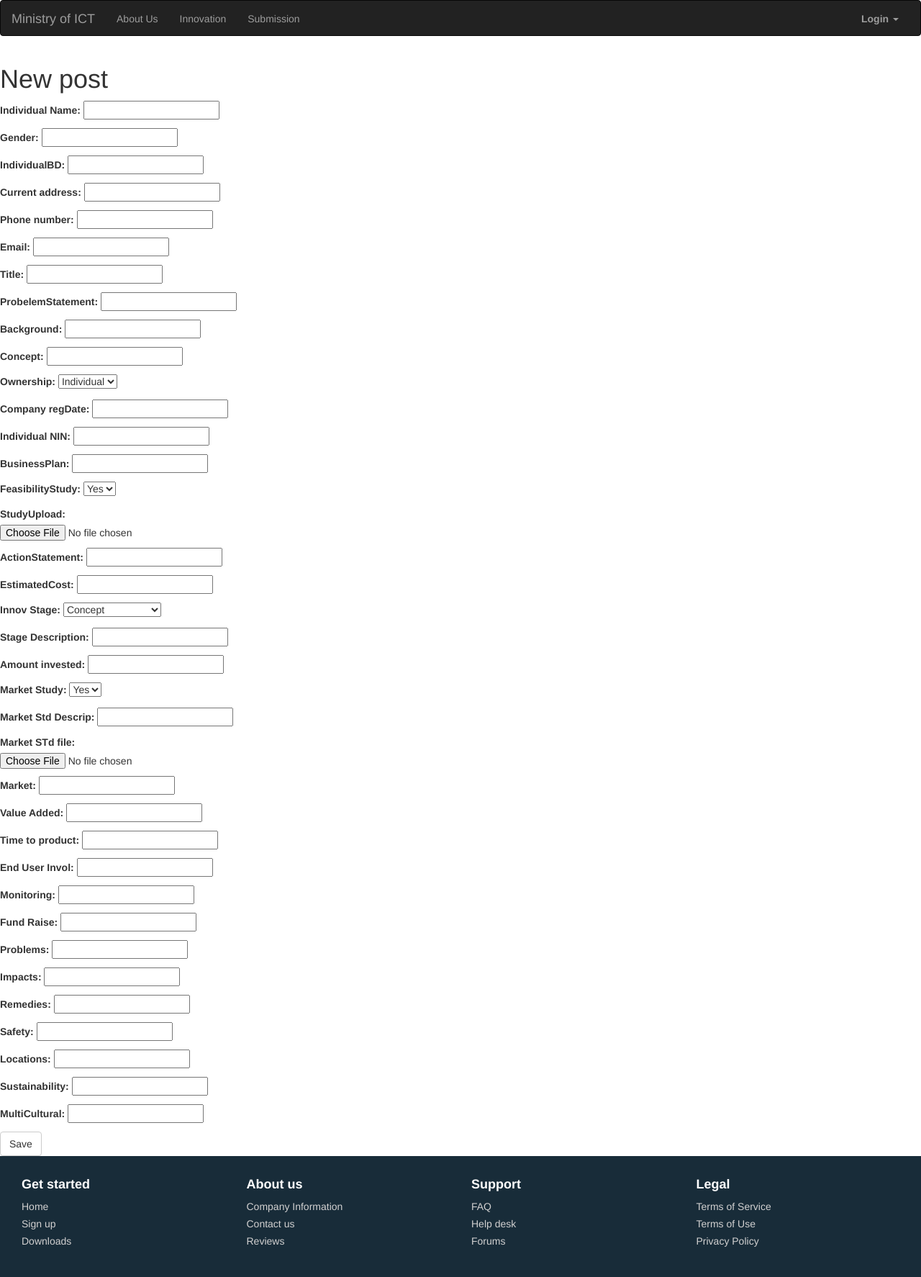
After one commit to MinICTDev1/DjangoPortal, a Django app: page /submit/ in a window 1280 px wide. The commit adds this page. Shown: the top 1774 px of the page at 72% size. Run offline with Django 3.2, Linux system fonts and the light colour scheme; some libraries are stand-ins or nearby versions.

Commit message:
Implemented form without the required styling

```diff
--- /dev/null
+++ b/Landing/forms.py
@@ -0,0 +1,8 @@
+from django import forms
+
+from .models import Submision
+
+class submissionForm(forms.ModelForm):
+    class Meta:
+        model = Submision
+        fields = '__all__'
--- a/Landing/models.py
+++ b/Landing/models.py
@@ -43,13 +43,19 @@ class Submision(models.Model):
         (TEASER,'Teaser Marketing'),
         (FULL,'Full Development'),
     )
+    individual_Name = models.CharField(max_length=100)
+    gender = models.CharField(max_length=100)
+    individualBD = models.DateField(default='')
+    current_address = models.CharField(max_length=100)
+    phone_number = models.CharField(max_length=100)
+    email = models.CharField(max_length=100)
     title = models.CharField(max_length=100)
     probelemStatement = models.CharField(max_length=200)
     background = models.CharField(max_length=200)
     concept = models.CharField(max_length=20)
     ownership = models.CharField(max_length=200, choices=Ownership_choice, default="")
     company_regDate = models.DateField(default='')
-    individualBD = models.DateField(default='')
+
     individual_NIN = models.CharField(max_length=14)
     BusinessPlan = models.CharField(max_length=255)
     FeasibilityStudy = models.CharField(max_length=3, choices=Yay_Nay, default="")
@@ -75,6 +81,17 @@ class Submision(models.Model):
     Locations = models.CharField(max_length=255)
     Sustainability = models.CharField(max_length=255)
     MultiCultural = models.CharField(max_length=255)
+
+    def getindividual_Name(self):
+        return self.individual_Name
+    def getgender(self):
+        return self.gender
+    def getcurrent_address(self):
+        return self.current_address
+    def getphone_number(self):
+        return self.phone_number
+    def getemail(self):
+        return self.email
 
     def whichtitle(self):
         '''Method to return the innovation title '''
@@ -174,8 +191,3 @@ class Submision(models.Model):
 
     def HowMultiCultural(self):
         return self.MultiCultural
-
-class submissionForm(ModelForm):
-    class Meta:
-        model = Submision
-        fields = '__all__'
--- a/Landing/templates/Landing/base.html
+++ b/Landing/templates/Landing/base.html
@@ -40,7 +40,7 @@
                 <ul class="nav navbar-nav">
                     <li><a href="{% url 'about' %}">About Us</a></li>
                     <li><a href="#">Innovation</a></li>
-                    <li><a href="{% url 'submission' %}">Submission</a></li>
+                    <li><a href="{% url 'submit' %}">Submission</a></li>
 
                 </ul>
                 <ul class="nav navbar-nav navbar-right">
--- /dev/null
+++ b/Landing/templates/Landing/submit.html
@@ -0,0 +1,6 @@
+{% extends "Landing/base.html" %} {% block content %}
+<h1>New post</h1>
+<form method="POST" class="post-form">{% csrf_token %} {{ form.as_p }}
+    <button type="submit" class="save btn btn-default">Save</button>
+</form>
+{% endblock %}
--- a/Landing/urls.py
+++ b/Landing/urls.py
@@ -10,4 +10,6 @@ urlpatterns = [
     url(r'^about/$', views.about, name='about'),
 
     url(r'^submission/$', views.submission, name='submission'),
+
+    url(r'^submit/$', views.submit, name='submit'),
 ]
--- a/Landing/views.py
+++ b/Landing/views.py
@@ -1,8 +1,10 @@
 # -*- coding: utf-8 -*-
 from __future__ import unicode_literals
 
-from django.shortcuts import render
+from django.shortcuts import render, redirect
 from django.http import HttpResponse
+from .forms import submissionForm
+
 
 # Create your views here.
 def index(request):
@@ -16,3 +18,14 @@ def about(request):
 
 def submission(request):
     return render(request, 'Landing/submission.html')
+
+def submit(request):
+    if request.method == "POST":
+        form = submissionForm(request.POST)
+        if form.is_valid():
+            Submision = form.save(commit=False)
+            Submision.save()
+            return redirect('post_detail', pk=Submision.pk)
+    else:
+        form = submissionForm()
+    return render(request, 'Landing/submit.html', {'form': form})
```
Also changed, not shown: 5 other files.
